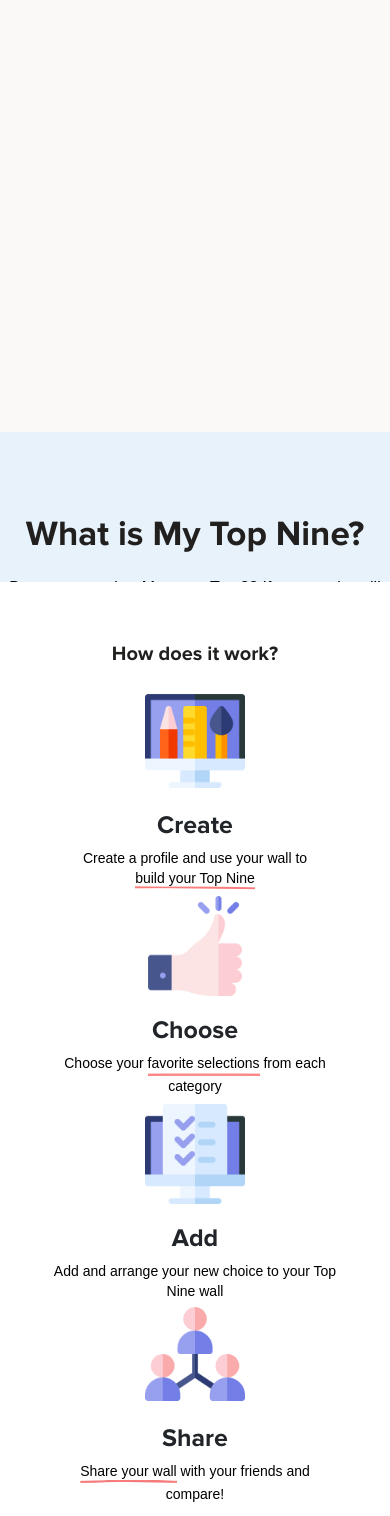
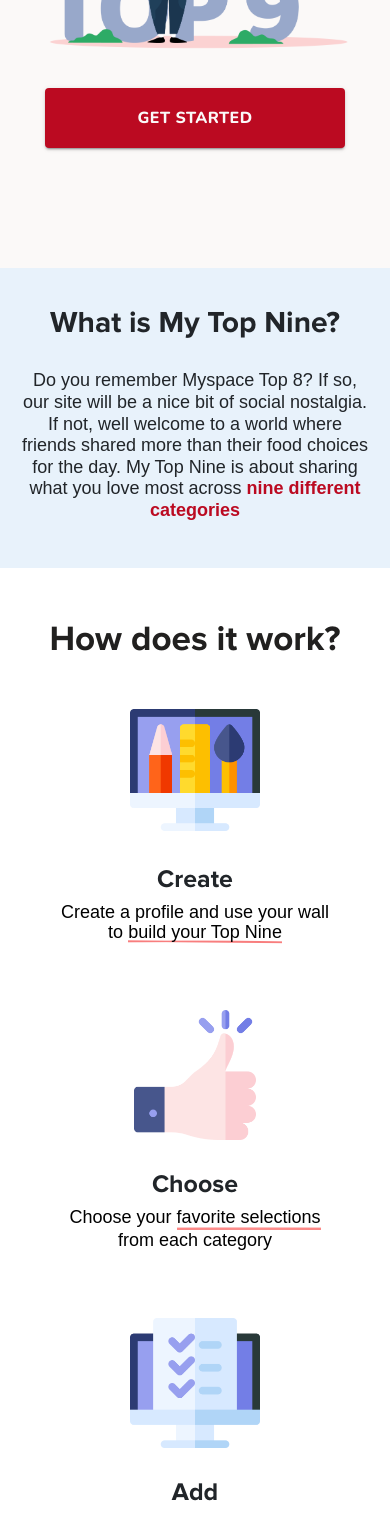
Before and after one commit to AJLambda/My-Top-Nine, a React (Create React App) app in the folder landing-pages/: page / in a window 390 px wide. Shown: the part 432-1948 px from the top of the page. Built offline with nearby package versions, Linux system fonts and the light colour scheme; a web font is replaced by a local one.

Commit message:
fixed middle content mobile

```diff
--- a/landing-pages/src/components/landing/LandingPage.js
+++ b/landing-pages/src/components/landing/LandingPage.js
@@ -61,6 +61,25 @@
       color: "#fbf9f8 !important"
     },
     margin: theme.spacing(1)
+  },
+  topBtn1: {
+    width: "300px",
+    height: "60px",
+    fontFamily: "Nunito",
+    fontSize: "16px",
+    color: "#fbf9f8 !important",
+    fontWeight: "bold",
+    backgroundColor: "#bb0a21",
+    "&:hover": {
+      backgroundColor: "#A3091D"
+    },
+    "&:visited": {
+      color: "#fbf9f8 !important"
+    },
+    "&:active": {
+      color: "#fbf9f8 !important"
+    },
+    margin: theme.spacing(1)
   }
 }));
 
@@ -68,7 +87,6 @@
   const classes = useStyles();
   return (
     <>
-
       <Navigation />
       <div className="main-container">
         {/* CTA */}
@@ -90,10 +108,24 @@
               </span>
             </h1>
           </div>
+          <div className="cta-mobile-text">
+            <h1>Share your favorites</h1>
+          </div>
+          <div className="cta-btn-mobile">
+            <Button
+              variant="contained"
+              color="primary"
+              aria-label="add"
+              className={classes.topBtn1}
+              href="/"
+            >
+              GET STARTED
+            </Button>
+          </div>
         </section>
         {/* </Fade> */}
 
-        {/* Banner */}
+        {/* Banner Desktop */}
 
         <Element name="what" className="what">
           <section className="banner">
@@ -166,6 +198,29 @@
             </Carousel>
 
             <div className="banner-two"></div>
+          </section>
+        </Element>
+
+        {/* Banner Mobile */}
+        <Element name="what" className="what">
+          <section className="mobile-banner">
+            <div className="mobile-banner-info">
+              <div className="mobile-banner-title">
+                <h2>What is My Top Nine?</h2>
+              </div>
+              <div className="mobile-banner-text">
+                <p>
+                  Do you remember Myspace Top 8? If so, our site will be a nice
+                  bit of social nostalgia. If not, well welcome to a world where
+                  friends shared more than their food choices for the day. My
+                  Top Nine is about sharing what you love most across
+                  <span style={{ color: "#bb0a21", fontWeight: "bold" }}>
+                    {" "}
+                    nine different categories
+                  </span>{" "}
+                </p>
+              </div>
+            </div>
           </section>
         </Element>
 
@@ -274,6 +329,119 @@
                 href="/"
               >
                 GET STARTED
+              </Button>
+            </div>
+          </section>
+
+          {/* Mobile */}
+
+          <section className="mobile-top-content">
+            <div className="top-title">
+              {/* <Fade bottom> */}
+
+              <h2>How does it work?</h2>
+
+              {/* </Fade> */}
+            </div>
+
+            <div className="top-wrapper">
+              <Fade right>
+                <div className="content-box">
+                  <div className="top-circle">
+                    <span>
+                      <img
+                        className="top-img"
+                        id="create-img"
+                        src={CreateImg}
+                        alt=""
+                      />
+                    </span>
+                  </div>
+                  <div className="text-wrapper">
+                    <div className="top-title">Create</div>
+
+                    <div className="top-text">
+                      Create a profile and use your wall to{" "}
+                      <span className="underline3"> build your Top Nine</span>
+                    </div>
+                  </div>
+                </div>
+              </Fade>
+              <Fade left>
+                <div className="content-box">
+                  <div className="top-circle">
+                    <span>
+                      <img
+                        className="top-img"
+                        id="search-img"
+                        src={SearchImg}
+                        alt=""
+                      />
+                    </span>
+                  </div>
+                  <div className="text-wrapper">
+                    <div className="top-title">Choose</div>
+                    <div className="top-text">
+                      Choose your{" "}
+                      <span className="underline2">favorite selections</span>{" "}
+                      from each category
+                    </div>
+                  </div>
+                </div>
+              </Fade>
+              <Fade right>
+                <div className="content-box">
+                  <div className="top-circle">
+                    <span>
+                      <img
+                        className="top-img"
+                        id="add-img"
+                        src={AddImg}
+                        alt=""
+                      />
+                    </span>
+                  </div>
+                  <div className="text-wrapper">
+                    <div className="top-title">Add</div>
+                    <div className="top-text">
+                      Add and arrange your new choice to your Top Nine wall
+                    </div>
+                  </div>
+                </div>
+              </Fade>
+
+              <Fade left>
+                <div className="content-box">
+                  <div className="top-circle">
+                    <span>
+                      <img
+                        className="top-img"
+                        id="share-img"
+                        src={ShareImg}
+                        alt=""
+                      />
+                    </span>
+                  </div>
+                  <div className="text-wrapper">
+                    <div className="top-title">Share</div>
+                    <div className="top-text">
+                      <span className="underline4">Share your wall</span> with
+                      your friends and compare!
+                    </div>
+                  </div>
+                </div>
+              </Fade>
+            </div>
+
+            <div className="top-btn">
+              <Button
+                variant="contained"
+                color="primary"
+                aria-label="add"
+                className={classes.topBtn1}
+                href="/"
+              >
+                CREATE A PROFILE
               </Button>
             </div>
           </section>
--- a/landing-pages/src/components/landing/banner.scss
+++ b/landing-pages/src/components/landing/banner.scss
@@ -5,6 +5,9 @@
   display: flex;
   flex-direction: column;
   height: 70%;
+  @media (max-width: $mobile) {
+    display: none;
+  }
 
   .banner-info {
     margin-top: 20px;
@@ -57,6 +60,10 @@
   margin: 0px auto 50px auto;
   overflow: visible;
 
+  @media (max-width: $mobile) {
+    display: none;
+  }
+
   .slideimg-container {
     padding-bottom: 30px;
   }
@@ -69,10 +76,6 @@
     style {
       min-width: 50%;
     }
-  }
-
-  @media (max-width: $mobile) {
-    display: none;
   }
 }
 
@@ -99,3 +102,34 @@
 // .carousel-slider {
 //   margin-top: 30px;
 // }
+
+.mobile-banner {
+  // padding: 30px 10px 30px 10px;
+
+  .mobile-banner-info {
+  }
+  .mobile-banner-title {
+    padding-top: 10px;
+    padding-bottom: 10px;
+
+    h2 {
+      font-size: 30px;
+    }
+  }
+  .mobile-banner-text {
+    font-size: 18px;
+    padding: 5%;
+    line-height: 1.2em;
+  }
+
+  @media (min-width: $mobile) {
+    display: none;
+  }
+  @media (max-width: $mobile) {
+    background: $gray;
+    display: flex;
+    flex-direction: column;
+    justify-content: center;
+    height: 300px;
+  }
+}
--- a/landing-pages/src/components/landing/cta.scss
+++ b/landing-pages/src/components/landing/cta.scss
@@ -6,14 +6,36 @@
   background-position: bottom;
   background-repeat: no-repeat;
   background-color: #fbf9f8;
+  position: relative;
 
   @media (max-width: $mobile) {
+    margin-top: 0px;
     // height: 500px;
+    height: 700px;
     background-image: url("../images/top9mobile.png");
     // height: 100vh;
     // margin-top: 80px;
     background-size: 90%;
-    background-position: top;
+    background-position: center;
+    position: relative;
+  }
+
+  .cta-btn-mobile {
+    @media (max-width: $mobile) {
+      display: block;
+
+      a {
+        position: absolute;
+        top: 400px;
+        left: 0;
+        right: 0;
+        bottom: 0;
+        margin: auto;
+      }
+    }
+    @media (min-width: $mobile) {
+      display: none;
+    }
   }
 }
 
@@ -27,6 +49,11 @@
   // margin-right: 40px;
 
   // transform: translateY(-50%);
+  @media (max-width: $mobile) {
+    // top: 80%;
+    display: none;
+  }
+
   h1 {
     margin-right: 30px;
   }
@@ -164,3 +191,22 @@
     // height: 500px;
   }
 }
+.cta-mobile-text {
+  // position: absolute;
+  // bottom: 0;
+  // left: 30px;
+  color: #bb0a21;
+  padding-top: 120px;
+  margin-bottom: 10px;
+
+  h1 {
+    font-size: 30px;
+  }
+
+  @media (max-width: $mobile) {
+    display: block;
+  }
+  @media (min-width: $mobile) {
+    display: none;
+  }
+}
--- a/landing-pages/src/components/landing/middle-content.scss
+++ b/landing-pages/src/components/landing/middle-content.scss
@@ -12,6 +12,10 @@
     background: white;
     background-size: cover;
     color: white;
+
+    @media (max-width: $mobile) {
+      height: 10px;
+    }
   }
 
   .ribbon5 {
@@ -144,6 +148,10 @@
     .card-text {
       font-size: 14px;
       color: black;
+
+      @media (max-width: $mobile) {
+        font-size: 16px;
+      }
     }
 
     .card-title span {
@@ -167,6 +175,17 @@
       border-radius: 99em;
       border: 5px solid #eee;
       box-shadow: 0 3px 2px rgba(0, 0, 0, 0.3);
+
+      @media (max-width: $mobile) {
+        width: 130px;
+        height: 130px;
+      }
+    }
+
+    @media (max-width: $mobile) {
+      height: 325px;
+      padding: 20px;
+      margin: 20px 10% !important;
     }
   }
   .text-content {
--- a/landing-pages/src/components/landing/nav-bar.scss
+++ b/landing-pages/src/components/landing/nav-bar.scss
@@ -1,6 +1,6 @@
 .nav {
   width: 100%;
-  max-width: 100vw;
+
   // height: 70px;
   background: $blue;
   padding: 0 3rem 0 3rem;
@@ -56,7 +56,7 @@
 
 //Mobile Nav
 .mobile-nav {
-  padding: 15px;
+  padding: 5px;
   background-color: #416db4;
   position: absolute;
   top: 0;
@@ -73,6 +73,13 @@
       font-size: 30px;
     }
   }
+
+  @media (min-width: $mobile) {
+    display: none;
+  }
+  @media (max-width: $mobile) {
+    display: block;
+  }
 }
 
 /* Position and sizing of burger button */
@@ -80,8 +87,15 @@
   position: fixed;
   width: 36px;
   height: 30px;
-  left: 36px;
-  top: 36px;
+  left: 15px;
+  top: 25px;
+
+  @media (min-width: $mobile) {
+    display: none;
+  }
+  @media (max-width: $mobile) {
+    display: block;
+  }
 }
 
 /* Color/shape of burger icon bars */
@@ -121,6 +135,13 @@
   background: #373a47;
   padding: 0;
   font-size: 3em;
+
+  @media (min-width: $mobile) {
+    display: none;
+  }
+  @media (max-width: $mobile) {
+    display: block;
+  }
 }
 
 /* Morph shape necessary with bubble or elastic */
--- a/landing-pages/src/components/landing/top-content.scss
+++ b/landing-pages/src/components/landing/top-content.scss
@@ -13,24 +13,15 @@
     align-items: center;
     position: relative;
     z-index: 1;
-
-    @media (max-width: $mobile) {
-      display: flex;
-      flex-direction: column;
-    }
   }
 
   h2 {
     padding-top: 40px;
+
     font-size: 3.5rem;
     color: $dark-black;
     text-align: center;
     font-weight: normal;
-
-    @media (max-width: $mobile) {
-      font-size: 2rem;
-      font-weight: bolder;
-    }
   }
 
   // .top-circle {
@@ -110,6 +101,134 @@
   .content-box {
     overflow: hidden;
   }
+
+  @media (max-width: $mobile) {
+    display: none;
+  }
+}
+
+// MOBILE
+
+.mobile-top-content {
+  background-color: white;
+  padding-bottom: 30px;
+  position: relative;
+  z-index: 1;
+
+  .top-wrapper {
+    overflow: hidden;
+    padding: 5%;
+    background-color: white;
+    display: flex;
+    flex-direction: column;
+    align-items: center;
+    position: relative;
+    z-index: 1;
+  }
+
+  h2 {
+    padding-top: 40px;
+    padding-bottom: 20px;
+    font-size: 3.5rem;
+    color: $dark-black;
+    text-align: center;
+    font-weight: normal;
+  }
+
+  // .top-circle {
+  //   width: 125px;
+  //   height: 125px;
+  //   background: $snow;
+  //   margin: 0 auto;
+  //   padding: 20px;
+  //   border-radius: 50%;
+  // }
+
+  .top-img {
+    width: 130px;
+    height: 130px;
+  }
+
+  .top-title {
+    padding-top: 10px;
+    font-family: "ProximaBold";
+    font-size: 25px;
+  }
+
+  .top-text {
+    color: #000;
+    font-size: 14px;
+    font-weight: lighter;
+    padding: 10px 5% 10px 5%;
+    line-height: 2rem;
+    padding-bottom: 5px;
+
+    .underline2 {
+      display: inline-block;
+      padding-bottom: 3px;
+      background: url("../images/underline2.png");
+      background-position: bottom;
+      background-repeat: no-repeat;
+      background-size: 110% 11%;
+    }
+    .underline3 {
+      display: inline-block;
+      padding-bottom: 3px;
+      background: url("../images/underline3.png");
+      background-position: bottom;
+      background-repeat: no-repeat;
+      background-size: 100% 18%;
+    }
+    .underline4 {
+      display: inline-block;
+      padding-bottom: 3px;
+      background: url("../images/underline4.png");
+      background-position: bottom;
+      background-repeat: no-repeat;
+      background-size: 100% 18%;
+    }
+  }
+
+  .top-btn {
+    margin-bottom: 40px;
+    margin-top: 20px;
+    .top-btn1 {
+      text-transform: uppercase;
+      width: 250px;
+      height: 0px;
+      padding: 1.2% 3.5%;
+      background: firebrick;
+      color: $white;
+      font-size: 1.6rem;
+      font-family: "Nunito", sans-serif;
+      font-weight: bold;
+      text-align: center;
+      margin: 0 auto;
+      border: none;
+      border-radius: 5px;
+    }
+  }
+
+  .content-box {
+    overflow: hidden;
+    display: flex;
+    flex-direction: column;
+    margin-bottom: 40px;
+  }
+  @media (max-width: $mobile) {
+    display: block;
+    flex-direction: column;
+  }
+  @media (min-width: $mobile) {
+    display: none;
+  }
+
+  .text-wrapper {
+    padding: 20px;
+    .top-text {
+      font-size: 18px;
+    }
+  }
 }
 
 #create-img {
```
